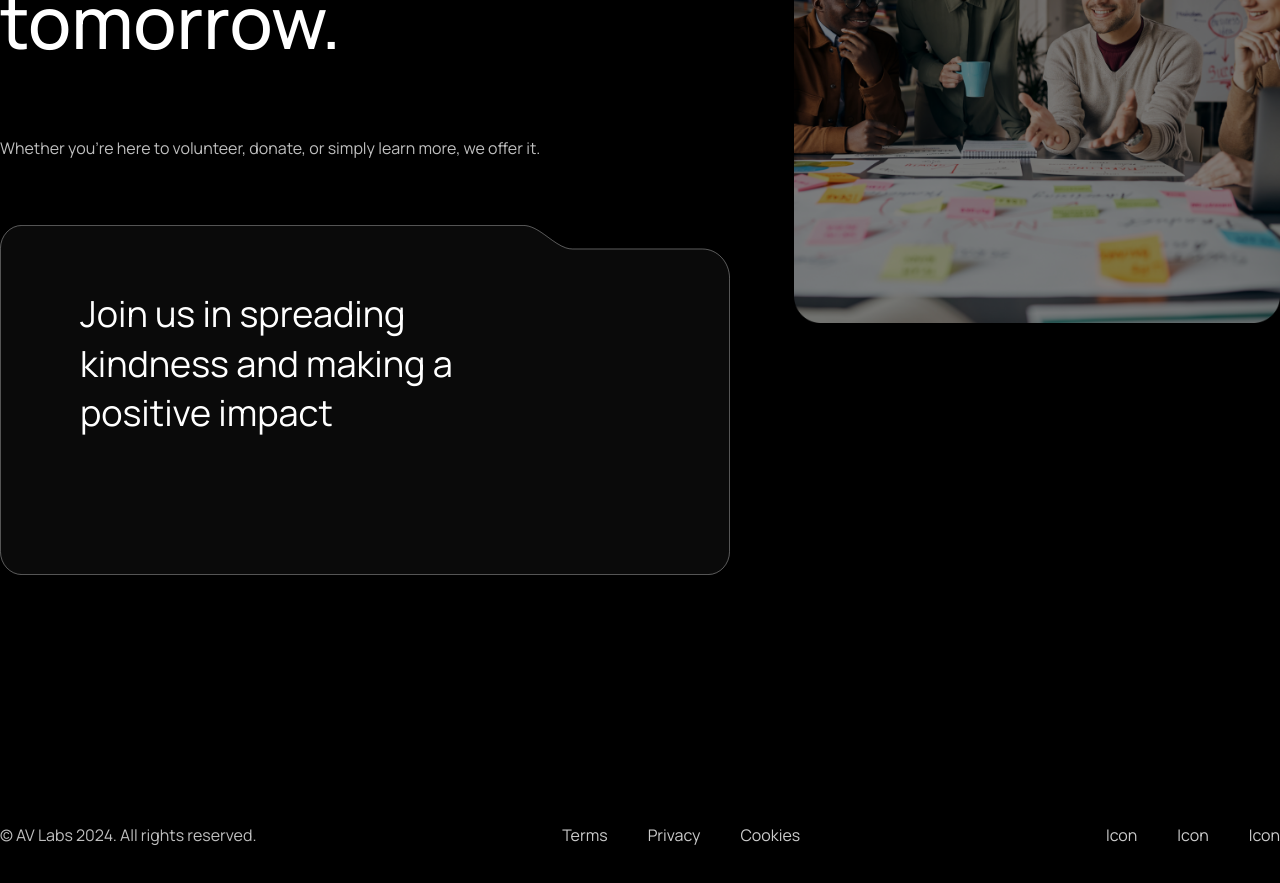
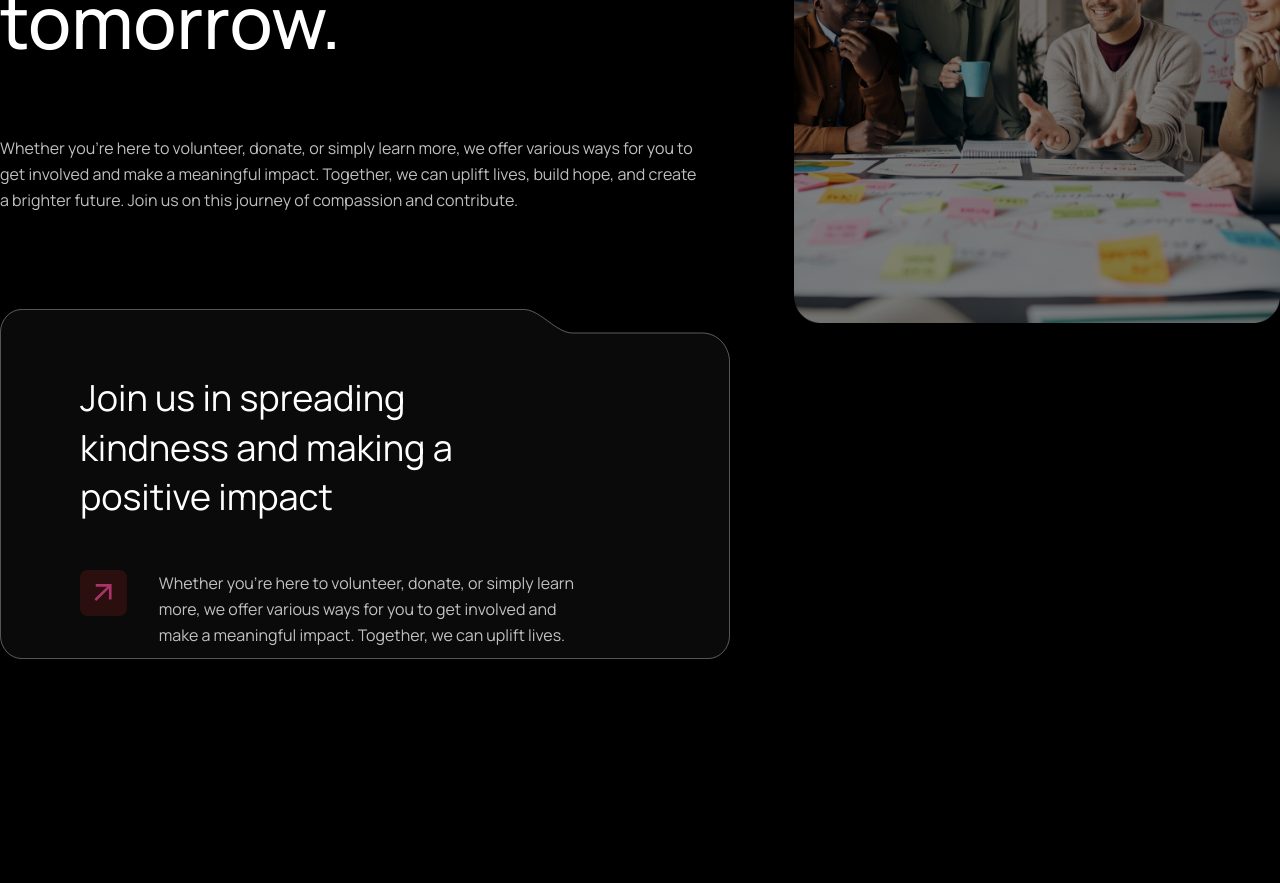
Before and after one commit to avlabsdev/pinkcloud, a Next.js app in the folder my-project/: page / in a window 1280 px wide. Shown: the part 1580-2463 px from the top of the page. Built offline with nearby package versions, Linux system fonts and the light colour scheme.

Commit message:
icon add, page update, css

```diff
--- a/my-project/src/app/page.tsx
+++ b/my-project/src/app/page.tsx
@@ -42,22 +42,43 @@ export default function Home() {
               <h2 className="text-7xl font-medium leading-snug">
                 Together for a better tomorrow.
               </h2>
-              <p>
-                Whether you&apos;re here to volunteer, donate, or simply learn
-                more, we offer it.
+              <p className="pr-8 leading-relaxed">
+                Whether you’re here to volunteer, donate, or simply learn more,
+                we offer various ways for you to get involved and make a
+                meaningful impact. Together, we can uplift lives, build hope,
+                and create a brighter future. Join us on this journey of
+                compassion and contribute.
               </p>
-              <div className="relative flex h-full w-full mb-48">
+              <div className="relative flex h-full w-full mb-48 mt-8">
                 <Image
                   src="/curved-box.svg"
                   alt="Box"
                   width={837}
                   height={401}
-                  className="absolute left-0"
+                  className="absolute left-0 z-0"
                 />
-                <div className="p-16 px-20">
+                <div className="p-16 px-20 z-10 flex flex-col gap-12">
                   <h3 className="text-4xl w-2/3 leading-snug">
                     Join us in spreading kindness and making a positive impact
                   </h3>
+                  <div className="flex items-start gap-8">
+                    <div>
+                      <Image
+                        src="/arrow-up-right-w-bg.svg"
+                        alt="Arrow"
+                        width={61 * 2}
+                        height={61 * 2}
+                      />
+                    </div>
+                    <div>
+                      <p className="pr-14">
+                        Whether you’re here to volunteer, donate, or simply
+                        learn more, we offer various ways for you to get
+                        involved and make a meaningful impact. Together, we can
+                        uplift lives.
+                      </p>
+                    </div>
+                  </div>
                 </div>
               </div>
             </div>
```
Also changed, not shown: my-project/public/arrow-up-right-w-bg.svg (added).
